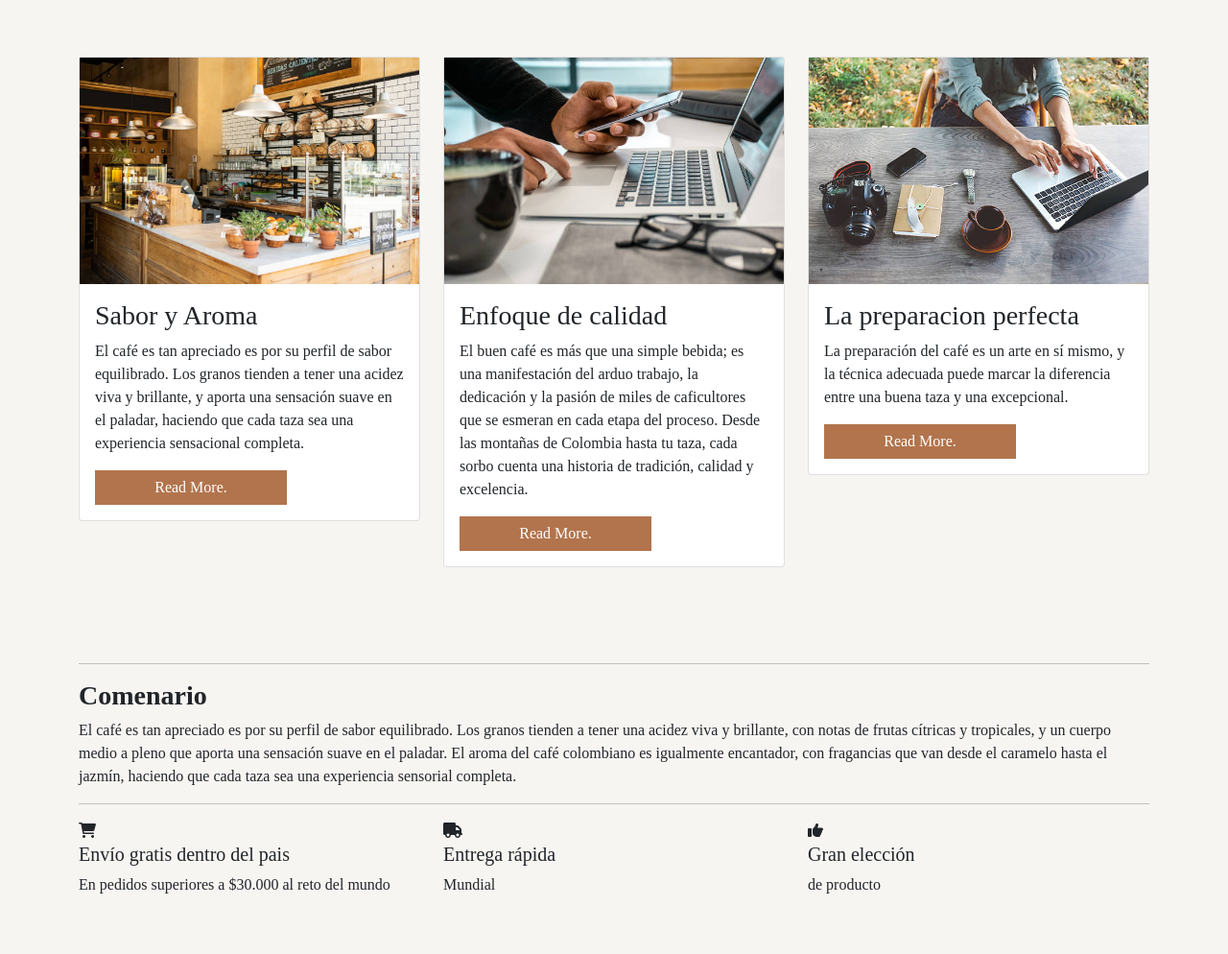
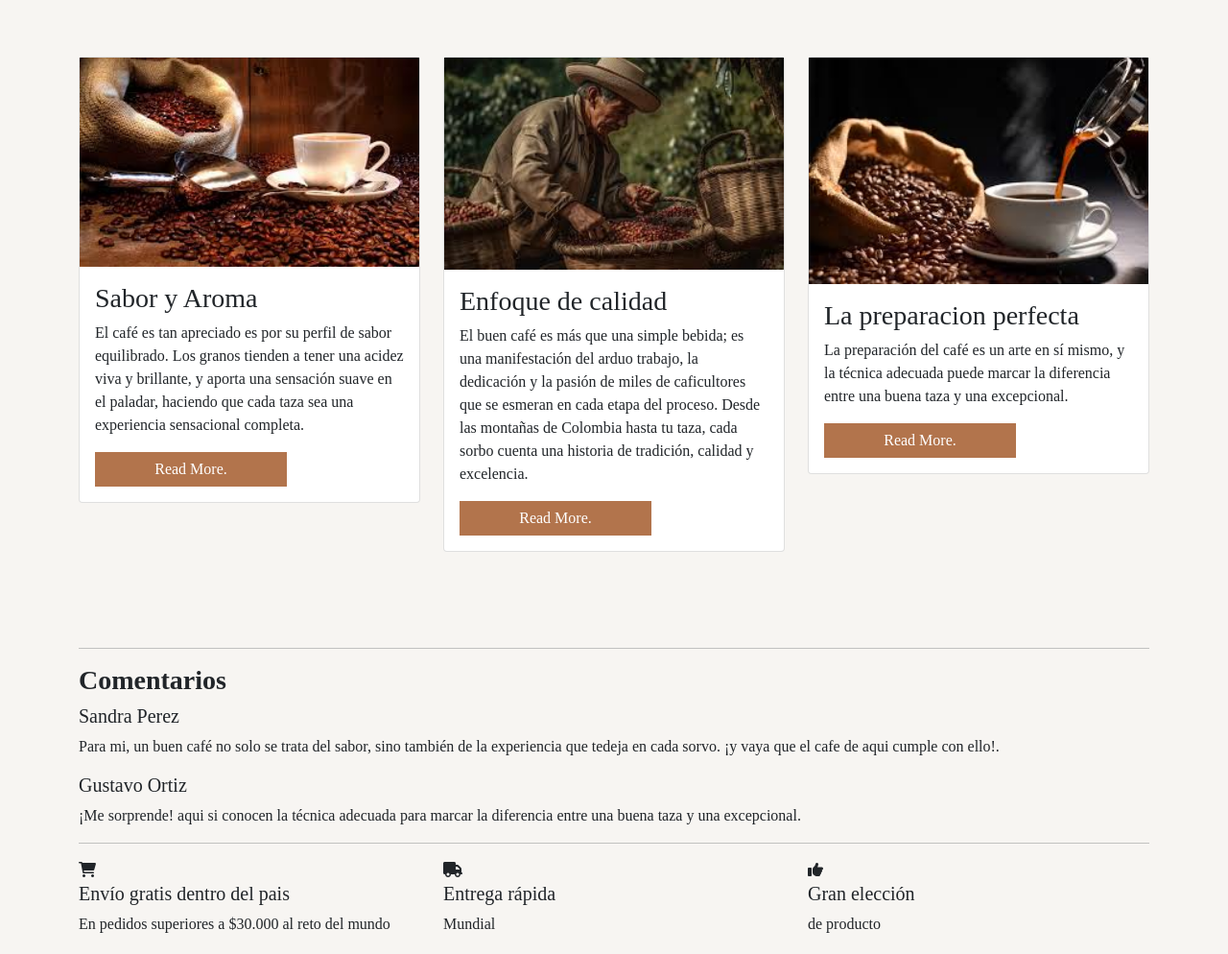
Before and after one commit to juanfernando27/cafe1, a plain HTML site: page paginaN1.html in a window 1280 px wide. Shown: the part 3677-4671 px from the top of the page at 96% size. Drawn offline with nearby package versions, Linux system fonts and the light colour scheme.

Commit message:
Realisando ultimos cambios

```diff
--- a/paginaN1.html
+++ b/paginaN1.html
@@ -395,7 +395,7 @@
 
         <div class="col-md-4 py-3 py-md-0">
         <div class="card">
-          <img src="./images/b1.png" alt="">
+          <img src="./images/blg1.jpeg" alt="">
           <div class="card-body">
             <h3>Sabor y Aroma</h3>
             <p> El café es tan apreciado es por su perfil de sabor equilibrado. Los granos tienden a tener una acidez viva y brillante, y aporta una sensación suave en el paladar, haciendo que cada taza sea una experiencia sensacional completa.</p>
@@ -405,7 +405,7 @@
         </div>
         <div class="col-md-4 py-3 py-md-0">
         <div class="card">
-          <img src="./images/b2.png" alt="">
+          <img src="./images/blog2.jpeg" alt="">
           <div class="card-body">
             <h3>Enfoque de calidad</h3>
 
@@ -416,7 +416,7 @@
         </div>
         <div class="col-md-4 py-3 py-md-0">
         <div class="card">
-          <img src="./images/b3.png" alt="">
+          <img src="./images/blg3.jpeg" alt="">
           <div class="card-body">
             <h3>La preparacion perfecta</h3>
 
@@ -440,9 +440,11 @@
     <hr>
 </div>
 <div class="container">
-    <h3 style="font-weight: bold;">Comenario</h3>
-    <p> El café es tan apreciado es por su perfil de sabor equilibrado. Los granos tienden a tener una acidez viva y brillante, con notas de frutas cítricas y tropicales, y un cuerpo medio a pleno que aporta una sensación suave en el paladar. El aroma del café colombiano es igualmente encantador, con fragancias que van desde el caramelo hasta el jazmín, haciendo que cada taza sea una experiencia sensorial completa.</p>
-
+    <h3 style="font-weight: bold;">Comentarios</h3>
+    <h5>Sandra Perez</h5>
+    <p> Para mi, un buen café no solo se trata del sabor, sino también de la experiencia que tedeja en cada sorvo. ¡y vaya que el cafe de aqui cumple con ello!.  </p>
+    <h5>Gustavo Ortiz</h5>
+    <p>¡Me sorprende! aqui si conocen la técnica adecuada para marcar la diferencia entre una buena taza y una excepcional.</p>
     <hr>
 </div>
     <!-- product -->
@@ -482,7 +484,7 @@
       <i class="fa-brands fa-pinterest-p"></i>
     </div>
     <div class="credite text-center">
-        Telefono <a href="#"> 3153090567</a>
+        Telefono <a href="#"> +57 3157895514</a>
     </div>
     <div class="credite text-center">
       Direccion <a href="#"> Pasto, Nariño</a>
```
Also changed, not shown: Lista.html (+1 -1 lines), Nosotros.html (+4 -4 lines), images/b1.png (deleted), images/b2.png (deleted), images/b3.png (deleted), images/blg1.jpeg (added), images/blg3.jpeg (added), images/blog2.jpeg (added).
